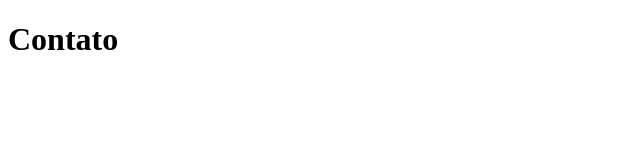
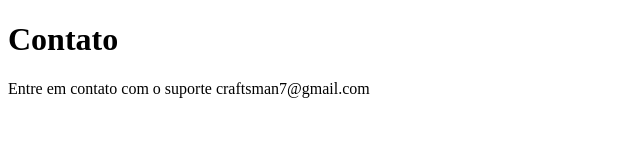
Before and after one commit to celioalves/sistema-de-cadastro, a plain HTML site: page contato.html in a window 1280 px wide. Shown: the whole page, without its empty margins (0-640 px from the left). Drawn offline with Linux system fonts and the light colour scheme.

Commit message:
Adicionado contato do suporte

```diff
--- a/contato.html
+++ b/contato.html
@@ -8,5 +8,6 @@
 </head>
 <body>
     <h1>Contato</h1>
+    <p>Entre em contato com o suporte craftsman7@gmail.com</p>
 </body>
 </html>
```
